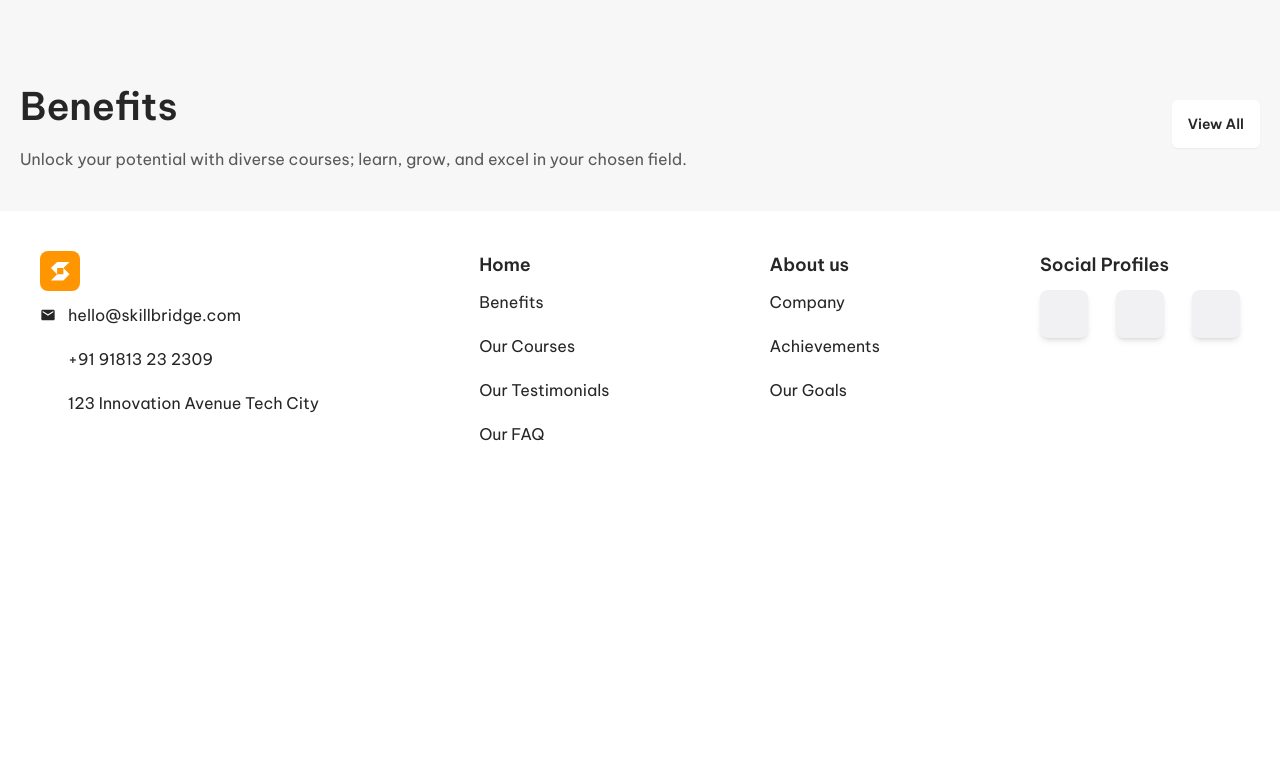
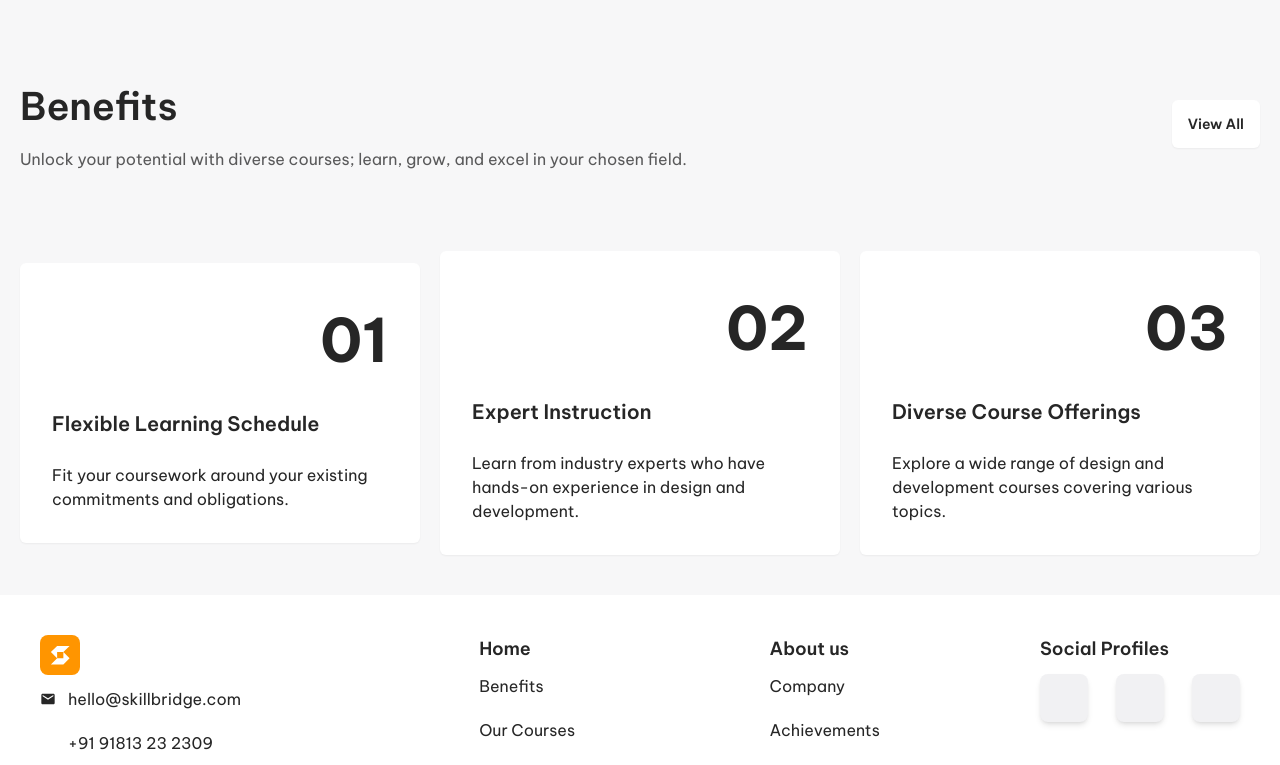
Before and after one commit to antorahad/Skill-bridge-project, a React (Vite) app: page / in a window 1280 px wide. Shown: the part 1296-2061 px from the top of the page. Before the commit the page ends 1782 px from the top, so only its background shows below. Built offline with nearby package versions, Linux system fonts and the light colour scheme; some icons are missing.

Commit message:
benefit card done

```diff
--- a/src/components/Benifit.jsx
+++ b/src/components/Benifit.jsx
@@ -1,4 +1,4 @@
-const Benifit = () => {
+const Benifit = ({ handleClick }) => {
     return (
         <div className="max-w-7xl mx-auto px-5 py-10">
             <div className="flex items-center justify-between">
@@ -7,7 +7,7 @@ const Benifit = () => {
                     <p className="text-[16px] font-[400] text-thirdColor">Unlock your potential with diverse courses; learn, grow, and excel in your chosen field.</p>
                 </div>
                 <div>
-                <button className="btn bg-white hover:bg-white focus:bg-white rounded-md text-primaryColor border-none outline-none text-[14px] font-[600]">View All</button>
+                    <button onClick={handleClick} className="btn bg-white hover:bg-white focus:bg-white rounded-md text-primaryColor border-none outline-none text-[14px] font-[600]">View All</button>
                 </div>
             </div>
         </div>
--- a/src/components/BenifitCard.jsx
+++ b/src/components/BenifitCard.jsx
@@ -1,7 +1,13 @@
-const BenifitCard = () => {
+import Card from "./Card";
+
+const BenifitCard = ({ cards, displayCards }) => {
     return (
-        <div>
-
+        <div className="max-w-7xl mx-auto px-5 py-10">
+            <div className="grid grid-cols-3 gap-5 place-items-center">
+                {
+                    cards.slice(0, displayCards).map(item => <Card key={item.id} item={item}></Card>)
+                }
+            </div>
         </div>
     );
 };
--- /dev/null
+++ b/src/components/Card.jsx
@@ -0,0 +1,16 @@
+const Card = ({ item }) => {
+    const { id, no, title, description } = item;
+    return (
+        <div>
+            <div className="card bg-white shadow-sm rounded-md">
+                <div className="card-body space-y-4">
+                    <h2 className="flex items-center justify-end text-[60px] font-[700]">{no}</h2>
+                    <h2 className="text-[20px] font-[600]">{title}</h2>
+                    <p className="text-[16px] font-[400]">{description}</p>
+                </div>
+            </div>
+        </div>
+    );
+};
+
+export default Card;
--- a/src/pages/Home.jsx
+++ b/src/pages/Home.jsx
@@ -1,3 +1,4 @@
+import { useEffect, useState } from "react";
 import Banner from "../components/Banner";
 import Benifit from "../components/Benifit";
 import BenifitCard from "../components/BenifitCard";
@@ -5,13 +6,32 @@ import Brand from "../components/Brand";
 import Hero from "../components/Hero";
 
 const Home = () => {
+    const [cards, setCards] = useState([])
+    useEffect(() => {
+        fetch('./benifits.json')
+            .then(res => res.json())
+            .then(data => setCards(data))
+    }, [])
+
+    const [displayCards, setDisplayCards] = useState(3)
+    const [viewAll, setViewAll] = useState(false)
+
+    const handleClick = () => {
+        if (viewAll) {
+            setDisplayCards(3)
+            setViewAll(false);
+        } else {
+            setDisplayCards(cards.length);
+            setViewAll(true);
+        }
+    }
     return (
         <div>
-            <Banner/>
-            <Brand/>
-            <Hero/>
-            <Benifit/>
-            <BenifitCard/>
+            <Banner />
+            <Brand />
+            <Hero />
+            <Benifit handleClick={handleClick} />
+            <BenifitCard cards={cards} displayCards={displayCards} />
         </div>
     );
 };
```
